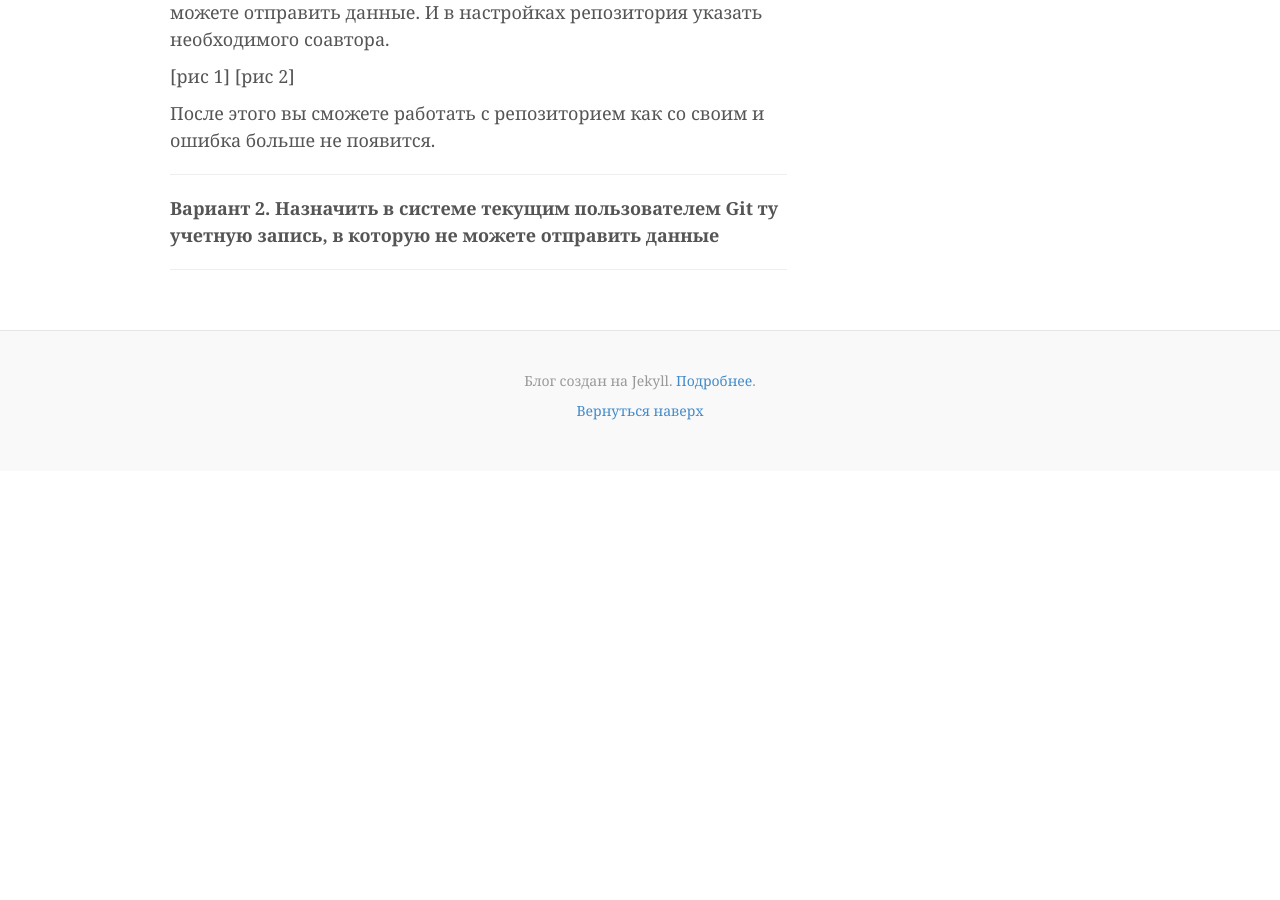
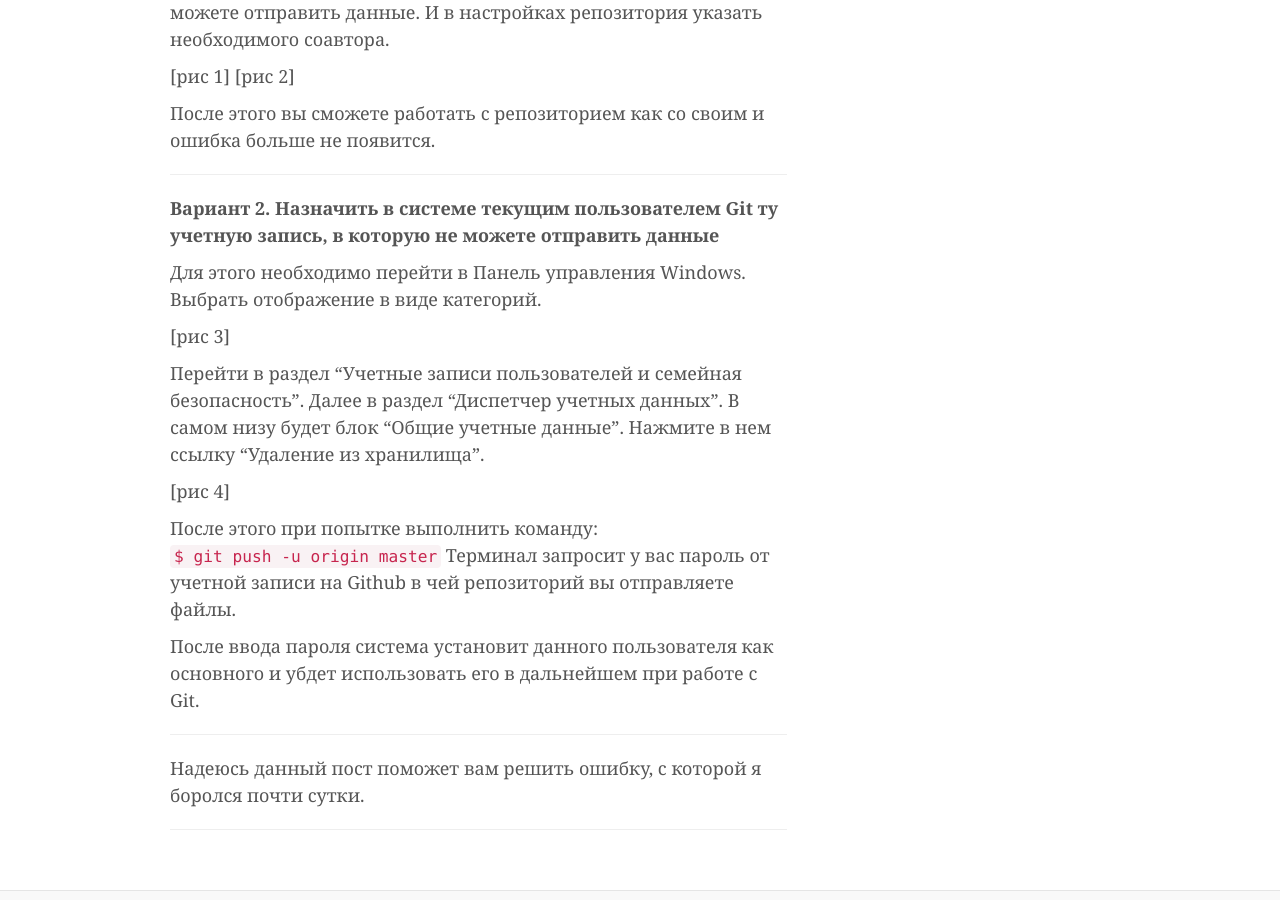
Before and after one commit to htmlblog/htmlblog.github.io, a Jekyll site: the page built from _posts/2017-03-27-permission-to-denied-to-git-error-403.md, in a window 1280 px wide and 900 px high, scrolled down 1717 px. Built offline with Jekyll 4.4.1, drawn with Linux system fonts in a browser that asks for light colours; before the commit the page ends 2188 px from its top, so only the background shows below that.

Commit message:
Updated Permission To Denied To Git Error 403

```diff
--- a/_posts/2017-03-27-permission-to-denied-to-git-error-403.md
+++ b/_posts/2017-03-27-permission-to-denied-to-git-error-403.md
@@ -40,3 +40,19 @@
 После этого вы сможете работать с репозиторием как со своим и ошибка больше не появится.
 <hr>
 **Вариант 2. Назначить в системе текущим пользователем Git ту учетную запись, в которую не можете отправить данные**
+
+Для этого необходимо перейти в Панель управления Windows. Выбрать отображение в виде категорий.
+
+[рис 3]
+
+Перейти в раздел "Учетные записи пользователей и семейная безопасность". Далее в раздел "Диспетчер учетных данных". В самом низу будет блок "Общие учетные данные". Нажмите в нем ссылку "Удаление из хранилища".
+
+[рис 4]
+
+После этого при попытке выполнить команду:
+`$ git push -u origin master`
+Терминал запросит у вас пароль от учетной записи на Github в чей репозиторий вы отправляете файлы.
+
+После ввода пароля система установит данного пользователя как основного и убдет использовать его в дальнейшем при работе с Git.
+<hr>
+Надеюсь данный пост поможет вам решить ошибку, с которой я боролся почти сутки.
```
